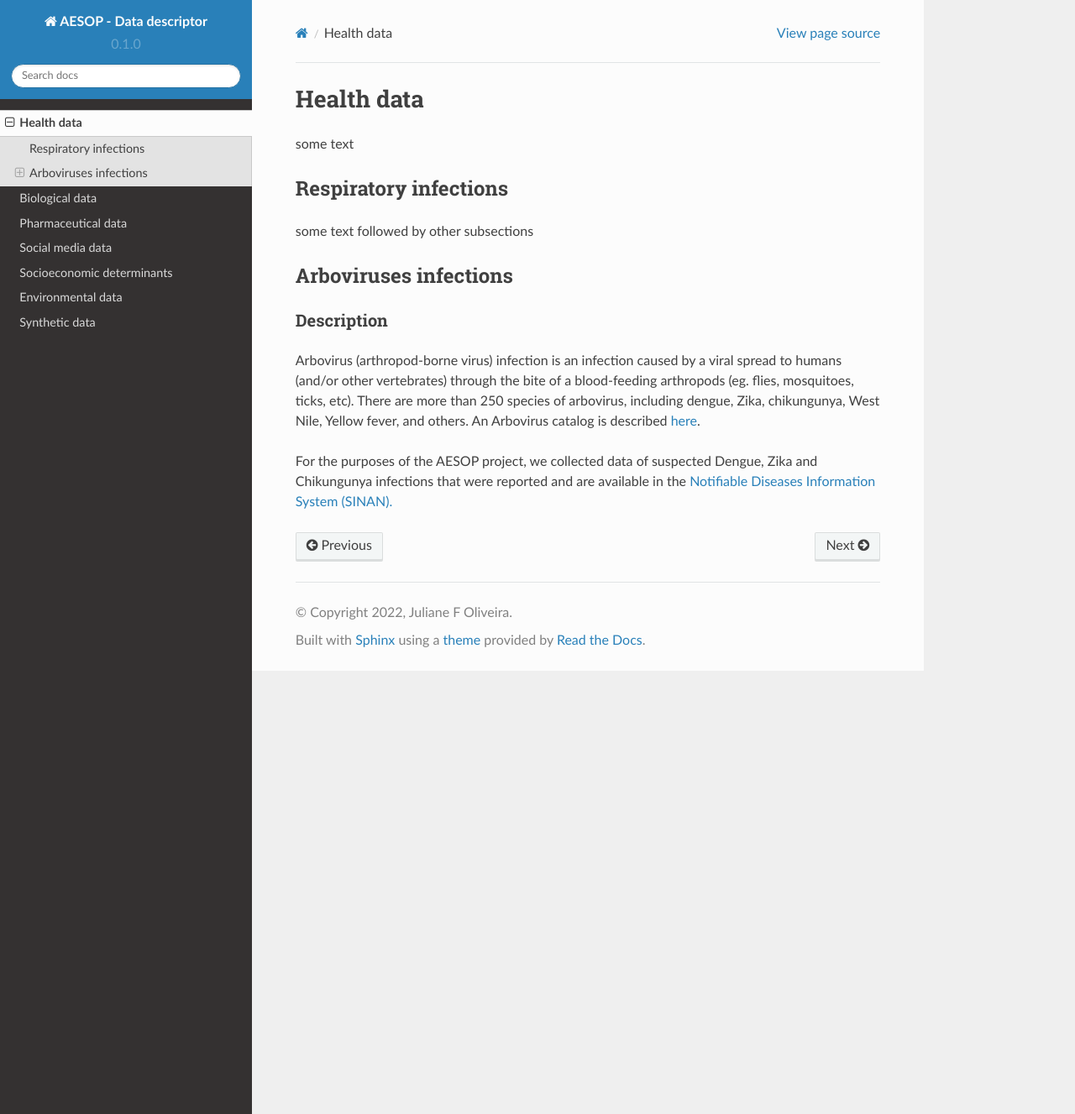
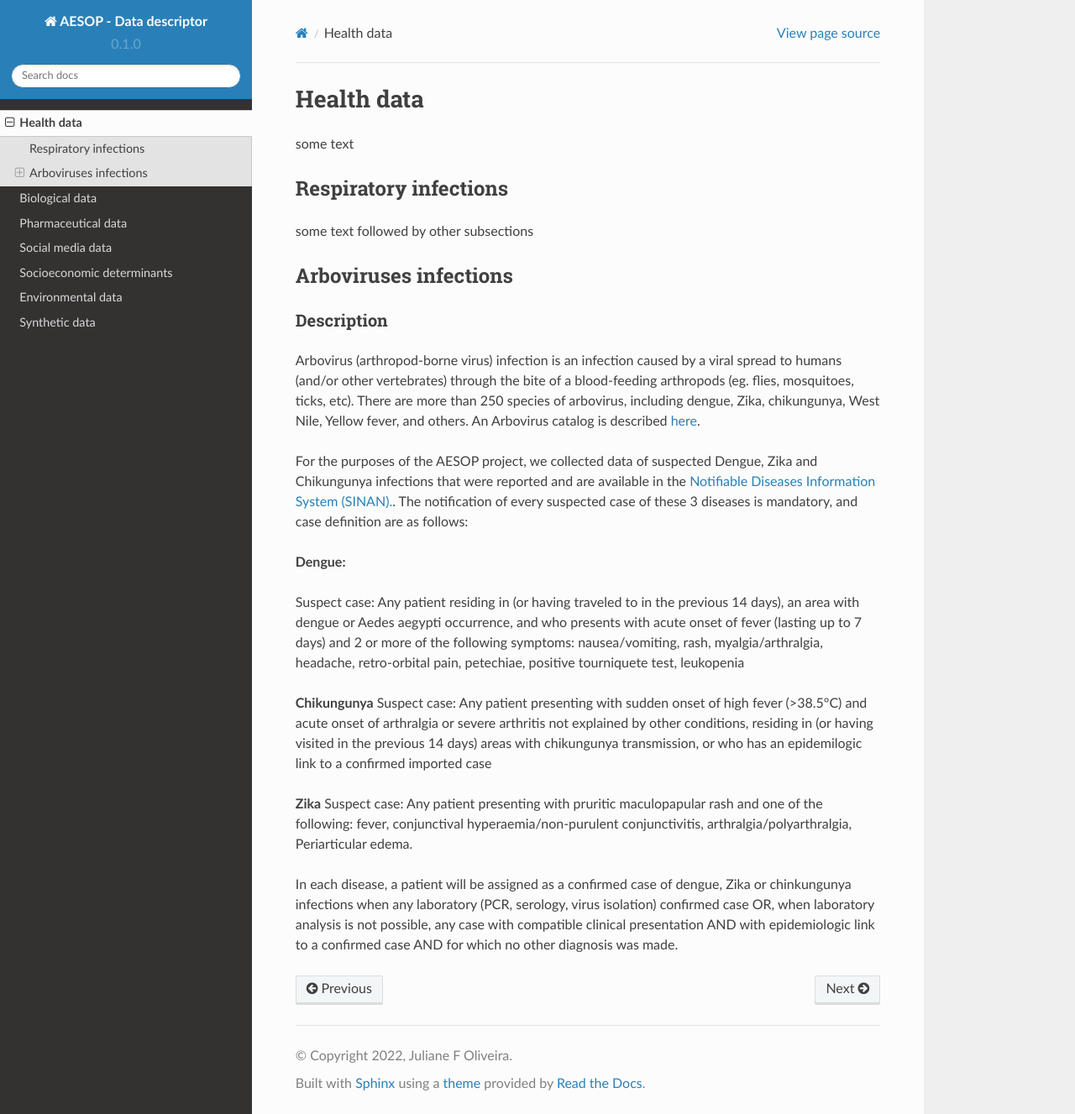
Before and after one commit to cidacslab/AESOP-Data-Documentation, a Sphinx documentation site: the page built from docs/source/health.rst, in a window 1280 px wide and 1327 px high. Shown: the whole window at 84% size. Built offline with Sphinx 7.4.7 and the Read the Docs theme 2.0.0, drawn with Linux system fonts in a browser that asks for light colours.

Commit message:
Update health.rst

```diff
--- a/docs/source/health.rst
+++ b/docs/source/health.rst
@@ -15,4 +15,19 @@ Description
 ^^^^^^^^^^^
 Arbovirus (arthropod-borne virus) infection is an infection caused by a viral spread to humans (and/or other vertebrates) through the bite of a blood-feeding arthropods (eg. flies, mosquitoes, ticks, etc). There are more than 250 species of arbovirus, including dengue, Zika, chikungunya, West Nile, Yellow fever, and others.  An Arbovirus catalog is described `here <https://wwwn.cdc.gov/Arbocat/Default.aspx>`_.
 
-For the purposes of the AESOP project, we collected data of suspected Dengue, Zika and Chikungunya infections that were reported and are available in the `Notifiable Diseases Information System (SINAN). <https://portalsinan.saude.gov.br>`_
+For the purposes of the AESOP project, we collected data of suspected Dengue, Zika and Chikungunya infections that were reported and are available in the `Notifiable Diseases Information System (SINAN). <https://portalsinan.saude.gov.br>`_. The notification of every suspected case of these 3 diseases is mandatory, and case definition are as follows:
+
+**Dengue:**
+
+Suspect case:
+Any patient residing in (or having traveled to in the previous 14 days), an area with dengue or Aedes aegypti occurrence, and who presents with acute onset of fever (lasting up to 7 days) and 2 or more of the following symptoms: nausea/vomiting, rash, myalgia/arthralgia, headache, retro-orbital pain, petechiae, positive tourniquete test, leukopenia
+
+**Chikungunya**
+Suspect case:
+Any patient presenting with sudden onset of high fever (>38.5°C) and acute onset of arthralgia or severe arthritis not explained by other conditions, residing in (or having visited in the previous 14 days) areas with chikungunya transmission, or who has an epidemilogic link to a confirmed imported case
+
+**Zika**
+Suspect case:
+Any patient presenting with pruritic maculopapular rash and one of the following: fever, conjunctival hyperaemia/non-purulent conjunctivitis, arthralgia/polyarthralgia, Periarticular edema.
+
+In each disease, a patient will be assigned as a confirmed case of dengue, Zika or chinkungunya infections when any laboratory (PCR, serology, virus isolation) confirmed case OR, when laboratory analysis is not possible, any case with compatible clinical presentation AND with epidemiologic link to a confirmed case AND for which no other diagnosis was made.
```
